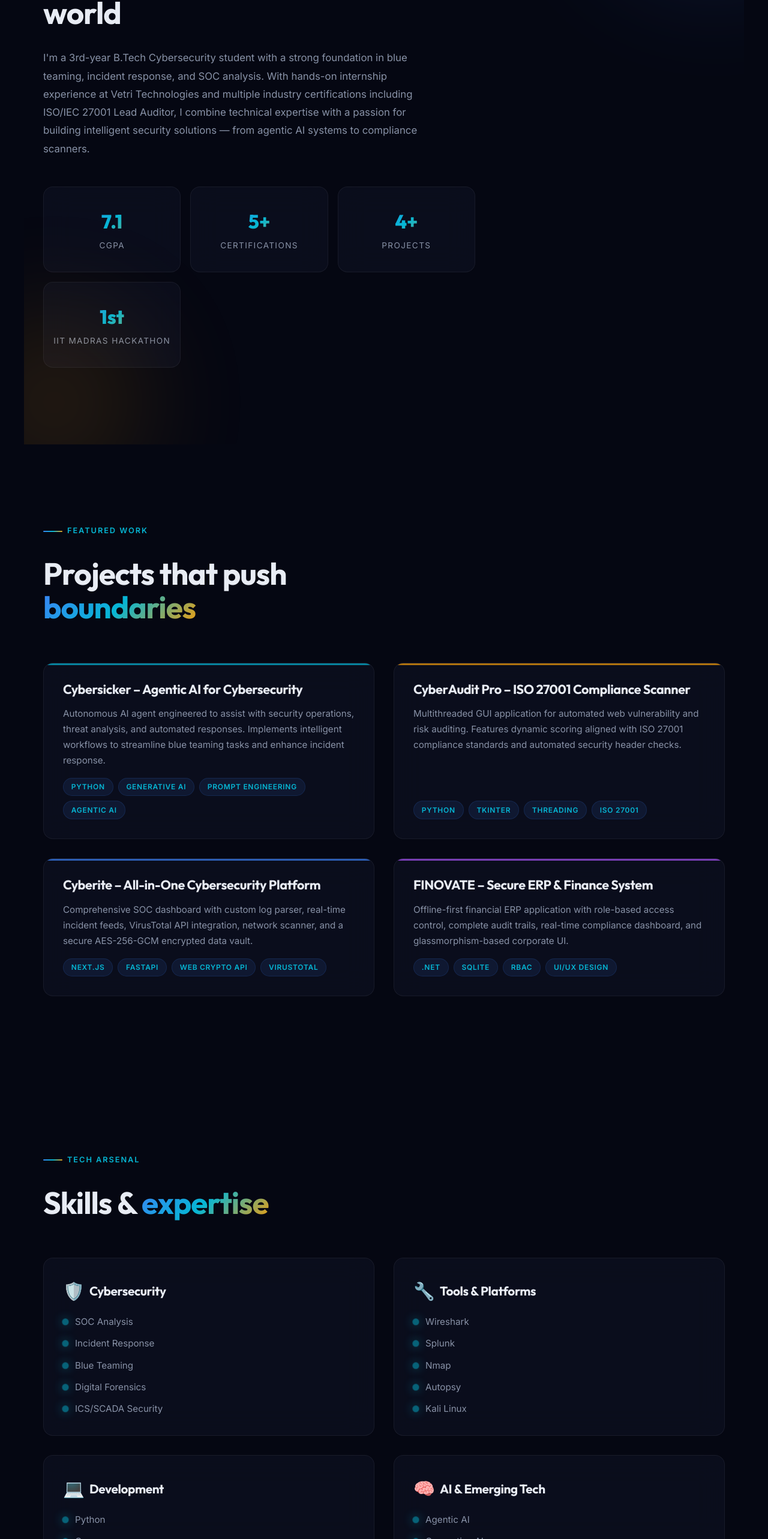
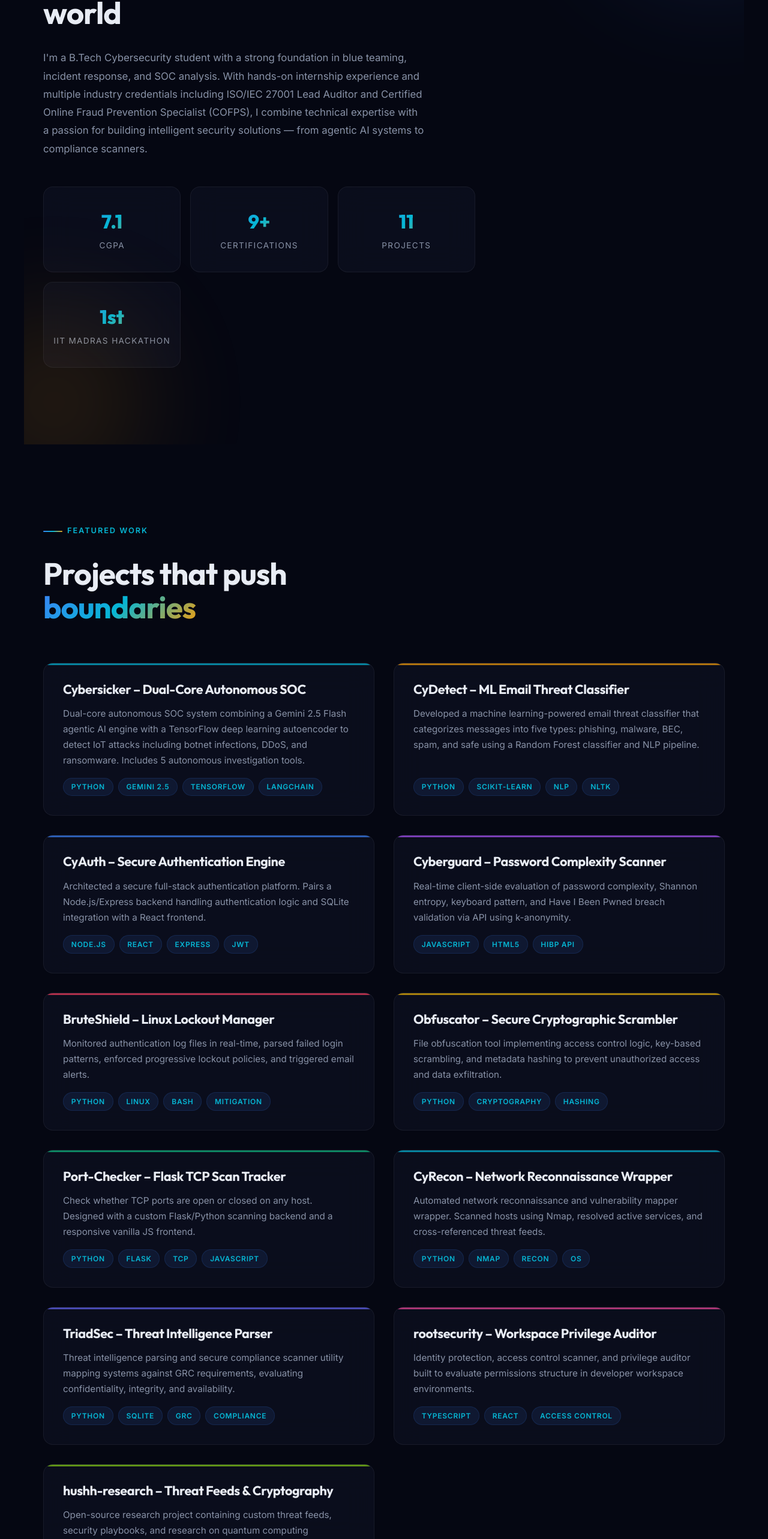
Before and after one commit to Vrishinram/portfolio, a Next.js app: page / in a window 1280 px wide. Shown: the part 3532-6098 px from the top of the page at 60% size. Built offline with nearby package versions, Linux system fonts and the light colour scheme.

Commit message:
feat: restore Next.js codebase, update projects to all 11 repos, and add COFPS certification

```diff
--- a/src/components/AboutSection.tsx
+++ b/src/components/AboutSection.tsx
@@ -31,19 +31,19 @@ export default function AboutSection() {
         </motion.h2>
 
         <motion.p custom={2} variants={fadeUp} className={styles.bio}>
-          I&apos;m a 3rd-year B.Tech Cybersecurity student with a strong foundation
-          in blue teaming, incident response, and SOC analysis. With hands-on
-          internship experience at Vetri Technologies and multiple industry
-          certifications including ISO/IEC 27001 Lead Auditor, I combine
-          technical expertise with a passion for building intelligent security
-          solutions — from agentic AI systems to compliance scanners.
+          I&apos;m a B.Tech Cybersecurity student with a strong foundation in blue
+          teaming, incident response, and SOC analysis. With hands-on internship
+          experience and multiple industry credentials including ISO/IEC 27001
+          Lead Auditor and Certified Online Fraud Prevention Specialist (COFPS),
+          I combine technical expertise with a passion for building intelligent
+          security solutions — from agentic AI systems to compliance scanners.
         </motion.p>
 
         <motion.div custom={3} variants={fadeUp} className={styles.stats}>
           {[
             { value: '7.1', label: 'CGPA' },
-            { value: '5+', label: 'Certifications' },
-            { value: '4+', label: 'Projects' },
+            { value: '9+', label: 'Certifications' },
+            { value: '11', label: 'Projects' },
             { value: '1st', label: 'IIT Madras Hackathon' },
           ].map((s) => (
             <div key={s.label} className={`glass-card ${styles.stat}`}>
--- a/src/components/ContactSection.tsx
+++ b/src/components/ContactSection.tsx
@@ -14,7 +14,7 @@ const fadeUp = {
 
 const socials = [
   { label: 'GitHub', href: 'https://github.com/Vrishinram', icon: '↗' },
-  { label: 'LinkedIn', href: 'https://www.linkedin.com/in/vrishin-ram-k-', icon: '↗' },
+  { label: 'LinkedIn', href: 'https://linkedin.com/in/vrishin-ram-k', icon: '↗' },
   { label: 'Email', href: 'mailto:vrishinram4646@gmail.com', icon: '✉' },
 ];
 
--- a/src/components/ProjectsSection.tsx
+++ b/src/components/ProjectsSection.tsx
@@ -12,32 +12,81 @@ interface Project {
 
 const projects: Project[] = [
   {
-    title: 'Cybersicker – Agentic AI for Cybersecurity',
+    title: 'Cybersicker – Dual-Core Autonomous SOC',
     description:
-      'Autonomous AI agent engineered to assist with security operations, threat analysis, and automated responses. Implements intelligent workflows to streamline blue teaming tasks and enhance incident response.',
-    tech: ['Python', 'Generative AI', 'Prompt Engineering', 'Agentic AI'],
+      'Dual-core autonomous SOC system combining a Gemini 2.5 Flash agentic AI engine with a TensorFlow deep learning autoencoder to detect IoT attacks including botnet infections, DDoS, and ransomware. Includes 5 autonomous investigation tools.',
+    tech: ['Python', 'Gemini 2.5', 'TensorFlow', 'LangChain'],
     color: 'var(--accent-cyan)',
   },
   {
-    title: 'CyberAudit Pro – ISO 27001 Compliance Scanner',
+    title: 'CyDetect – ML Email Threat Classifier',
     description:
-      'Multithreaded GUI application for automated web vulnerability and risk auditing. Features dynamic scoring aligned with ISO 27001 compliance standards and automated security header checks.',
-    tech: ['Python', 'Tkinter', 'Threading', 'ISO 27001'],
+      'Developed a machine learning-powered email threat classifier that categorizes messages into five types: phishing, malware, BEC, spam, and safe using a Random Forest classifier and NLP pipeline.',
+    tech: ['Python', 'Scikit-learn', 'NLP', 'NLTK'],
     color: 'var(--accent-orange)',
   },
   {
-    title: 'Cyberite – All-in-One Cybersecurity Platform',
+    title: 'CyAuth – Secure Authentication Engine',
     description:
-      'Comprehensive SOC dashboard with custom log parser, real-time incident feeds, VirusTotal API integration, network scanner, and a secure AES-256-GCM encrypted data vault.',
-    tech: ['Next.js', 'FastAPI', 'Web Crypto API', 'VirusTotal'],
+      'Architected a secure full-stack authentication platform. Pairs a Node.js/Express backend handling authentication logic and SQLite integration with a React frontend.',
+    tech: ['Node.js', 'React', 'Express', 'JWT'],
     color: 'var(--accent-blue)',
   },
   {
-    title: 'FINOVATE – Secure ERP & Finance System',
+    title: 'Cyberguard – Password Complexity Scanner',
     description:
-      'Offline-first financial ERP application with role-based access control, complete audit trails, real-time compliance dashboard, and glassmorphism-based corporate UI.',
-    tech: ['.NET', 'SQLite', 'RBAC', 'UI/UX Design'],
+      'Real-time client-side evaluation of password complexity, Shannon entropy, keyboard pattern, and Have I Been Pwned breach validation via API using k-anonymity.',
+    tech: ['JavaScript', 'HTML5', 'HIBP API'],
     color: '#a855f7',
+  },
+  {
+    title: 'BruteShield – Linux Lockout Manager',
+    description:
+      'Monitored authentication log files in real-time, parsed failed login patterns, enforced progressive lockout policies, and triggered email alerts.',
+    tech: ['Python', 'Linux', 'Bash', 'Mitigation'],
+    color: '#f43f5e',
+  },
+  {
+    title: 'Obfuscator – Secure Cryptographic Scrambler',
+    description:
+      'File obfuscation tool implementing access control logic, key-based scrambling, and metadata hashing to prevent unauthorized access and data exfiltration.',
+    tech: ['Python', 'Cryptography', 'Hashing'],
+    color: '#eab308',
+  },
+  {
+    title: 'Port-Checker – Flask TCP Scan Tracker',
+    description:
+      'Check whether TCP ports are open or closed on any host. Designed with a custom Flask/Python scanning backend and a responsive vanilla JS frontend.',
+    tech: ['Python', 'Flask', 'TCP', 'JavaScript'],
+    color: '#10b981',
+  },
+  {
+    title: 'CyRecon – Network Reconnaissance Wrapper',
+    description:
+      'Automated network reconnaissance and vulnerability mapper wrapper. Scanned hosts using Nmap, resolved active services, and cross-referenced threat feeds.',
+    tech: ['Python', 'Nmap', 'Recon', 'OS'],
+    color: '#06b6d4',
+  },
+  {
+    title: 'TriadSec – Threat Intelligence Parser',
+    description:
+      'Threat intelligence parsing and secure compliance scanner utility mapping systems against GRC requirements, evaluating confidentiality, integrity, and availability.',
+    tech: ['Python', 'SQLite', 'GRC', 'Compliance'],
+    color: '#6366f1',
+  },
+  {
+    title: 'rootsecurity – Workspace Privilege Auditor',
+    description:
+      'Identity protection, access control scanner, and privilege auditor built to evaluate permissions structure in developer workspace environments.',
+    tech: ['TypeScript', 'React', 'Access Control'],
+    color: '#ec4899',
+  },
+  {
+    title: 'hushh-research – Threat Feeds & Cryptography',
+    description:
+      'Open-source research project containing custom threat feeds, security playbooks, and research on quantum computing foundations and its impact on modern cryptography.',
+    tech: ['Python', 'Quantum', 'Threat Intelligence'],
+    color: '#84cc16',
   },
 ];
 
```
